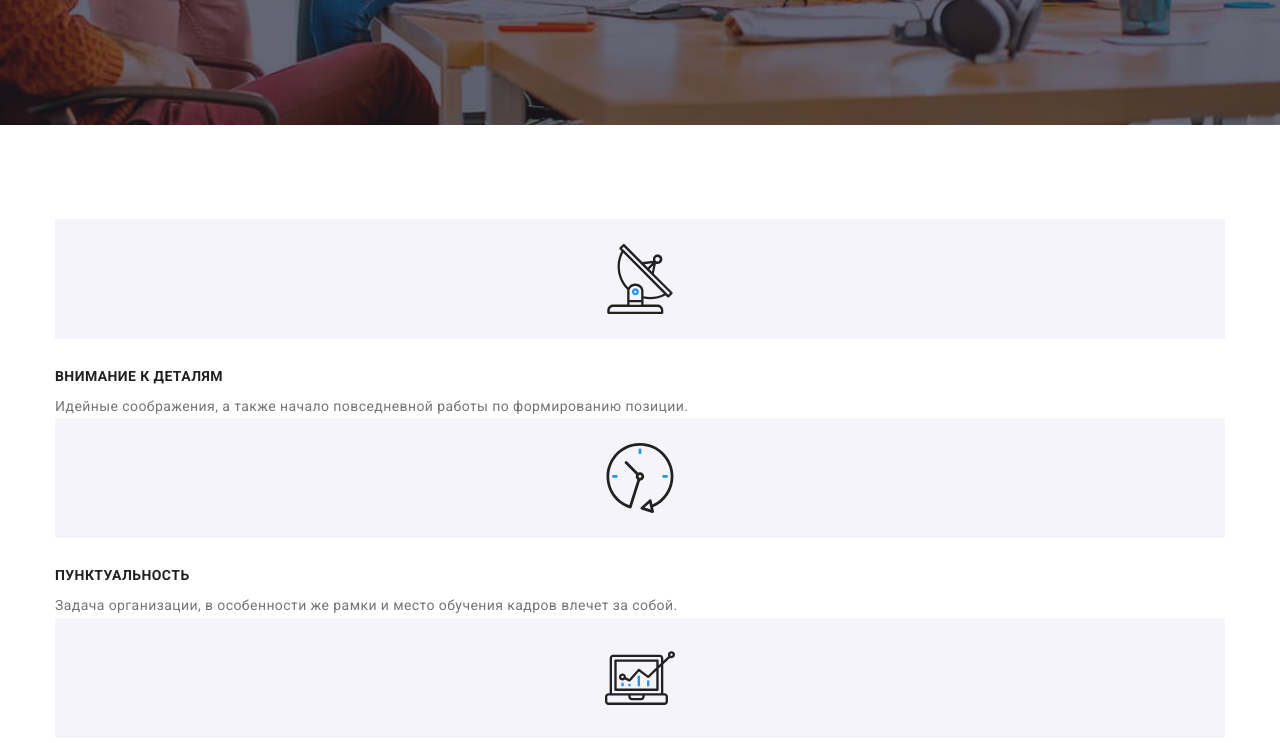
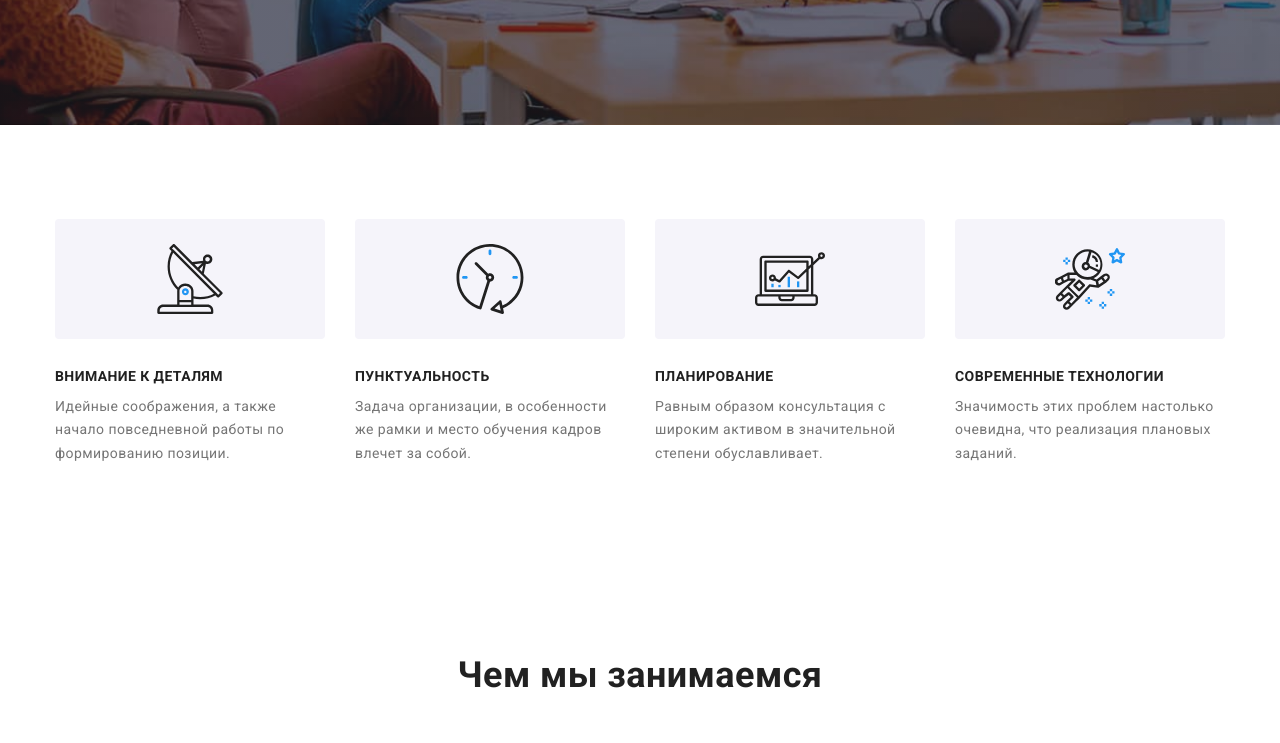
Before and after one commit to Yuliia-Kyivska/goit-markup-hw-08, a plain HTML site: page index.html in a window 1280 px wide. Shown: the part 560-1303 px from the top of the page. Drawn offline with nearby package versions, Linux system fonts and the light colour scheme.

Commit message:
benefits

```diff
--- a/index.html
+++ b/index.html
@@ -76,56 +76,57 @@
 
       <!-- Особенности-->
 
-      <section class="benefits section">
+      <section class="section benefits">
         <div class="container">
           <!--скрытый заголовок-->
           <h2 class="visually-hidden">Наши особенности</h2>
 
-          <ul class="benefits-list card-set list">
-            <li class="card-item">
-              <div class="benefits-card-icon">
-                <svg class="benefits-icon" width="70px" height="70px">
+          <ul class="benefits__list card-set list">
+            <li class="benefits__item card-item">
+              <div class="benefits__thumb">
+                <svg class="benefits-icon" width="70" height="70">
                   <use href="./images/icons.svg#antenna"></use>
                 </svg>
               </div>
-              <h3 class="benefits-title">Внимание к деталям</h3>
-              <p class="benefits-text">
+
+              <h3 class="benefits__title">Внимание к деталям</h3>
+              <p class="benefits__text">
                 Идейные соображения, а также начало повседневной работы по формированию позиции.
               </p>
             </li>
 
-            <li class="card-item">
-              <div class="benefits-card-icon">
-                <svg class="benefits-icon" width="70px" height="70px">
+            <li class="benefits__item card-item">
+              <div class="benefits__thumb">
+                <svg class="benefits-icon" width="70" height="70">
                   <use href="./images/icons.svg#clock"></use>
                 </svg>
               </div>
-              <h3 class="benefits-title">Пунктуальность</h3>
-              <p class="benefits-text">
+              <h3 class="benefits__title">Пунктуальность</h3>
+              <p class="benefits__text">
                 Задача организации, в особенности же рамки и место обучения кадров влечет за собой.
               </p>
             </li>
 
-            <li class="card-item">
-              <div class="benefits-card-icon">
-                <svg class="benefits-icon" width="70px" height="70px">
+            <li class="benefits__item card-item">
+              <div class="benefits__thumb">
+                <svg class="benefits-icon" width="70" height="70">
                   <use href="./images/icons.svg#diagram"></use>
                 </svg>
               </div>
-              <h3 class="benefits-title">Планирование</h3>
-              <p class="benefits-text">
+              <h3 class="benefits__title">Планирование</h3>
+              <p class="benefits__text">
                 Равным образом консультация с широким активом в значительной степени обуславливает.
               </p>
             </li>
 
-            <li class="card-item">
-              <div class="benefits-card-icon">
-                <svg class="benefits-icon" width="70px" height="70px">
+            <li class="benefits__item card-item">
+              <div class="benefits__thumb">
+                <svg class="benefits-icon" width="70" height="70">
                   <use href="./images/icons.svg#astronaut"></use>
                 </svg>
               </div>
-              <h3 class="benefits-title">Современные технологии</h3>
-              <p class="benefits-text">
+              <h3 class="benefits__title">Современные технологии</h3>
+              <p class="benefits__text">
                 Значимость этих проблем настолько очевидна, что реализация плановых заданий.
               </p>
             </li>
--- a/sass/layouts/_benefits.scss
+++ b/sass/layouts/_benefits.scss
@@ -1,41 +1,59 @@
-.benefits-card-icon {
+.benefits__thumb {
+  display: flex;
   background-color: $benef-card-icon;
-  margin-bottom: 30px;
-  display: flex;
+  margin-bottom: var(--card-set-gap);
   align-items: center;
   justify-content: center;
-  height: 120px;
+
   border: none;
+  border-radius: 4px;
   padding-top: 25px;
   padding-bottom: 25px;
 }
 
-.benefits-title {
+.benefits__title {
   font-weight: 700;
   font-size: 14px;
   line-height: 1.14;
   text-transform: uppercase;
   color: $color-dark;
   margin-bottom: 10px;
+
   @include mq(mob-only) {
-      text-align: center;
+    text-align: center;
+  }
+}
+
+.benefits__list {
+  display: flex;
+  flex-wrap: wrap;
+  gap: 30px;
+
+    @media screen and (min-width: 768px) {
+      --card-item: 2;
+
+    }
+    @media screen and (min-width: 1200px) {
+      --card-item: 4;
+
     }
 }
 
-.benefits-list {
-  @include mq(tab) {
-    --cards-item: 2;
-  }
+.benefits__item{
+  @media screen and (min-width: 478px) {
+      width: 450px;
+    }
+  @media screen and (min-width: 768px) {
+      width: 354px;
+      }
 
-  @include mq(desk) {
-    --cards-item: 4;
-  }
+    @media screen and (min-width: 1200px) {
+      width: 270px;
+    }
 }
 
-.benefits-text {
+.benefits__text {
   font-weight: 400;
   letter-spacing: 0.03em;
   line-height: 1.7;
-
-
 }
```
Also changed, not shown: denis.html (+3 -0 lines), css/main.css, css/main.min.css, 2 other files.
